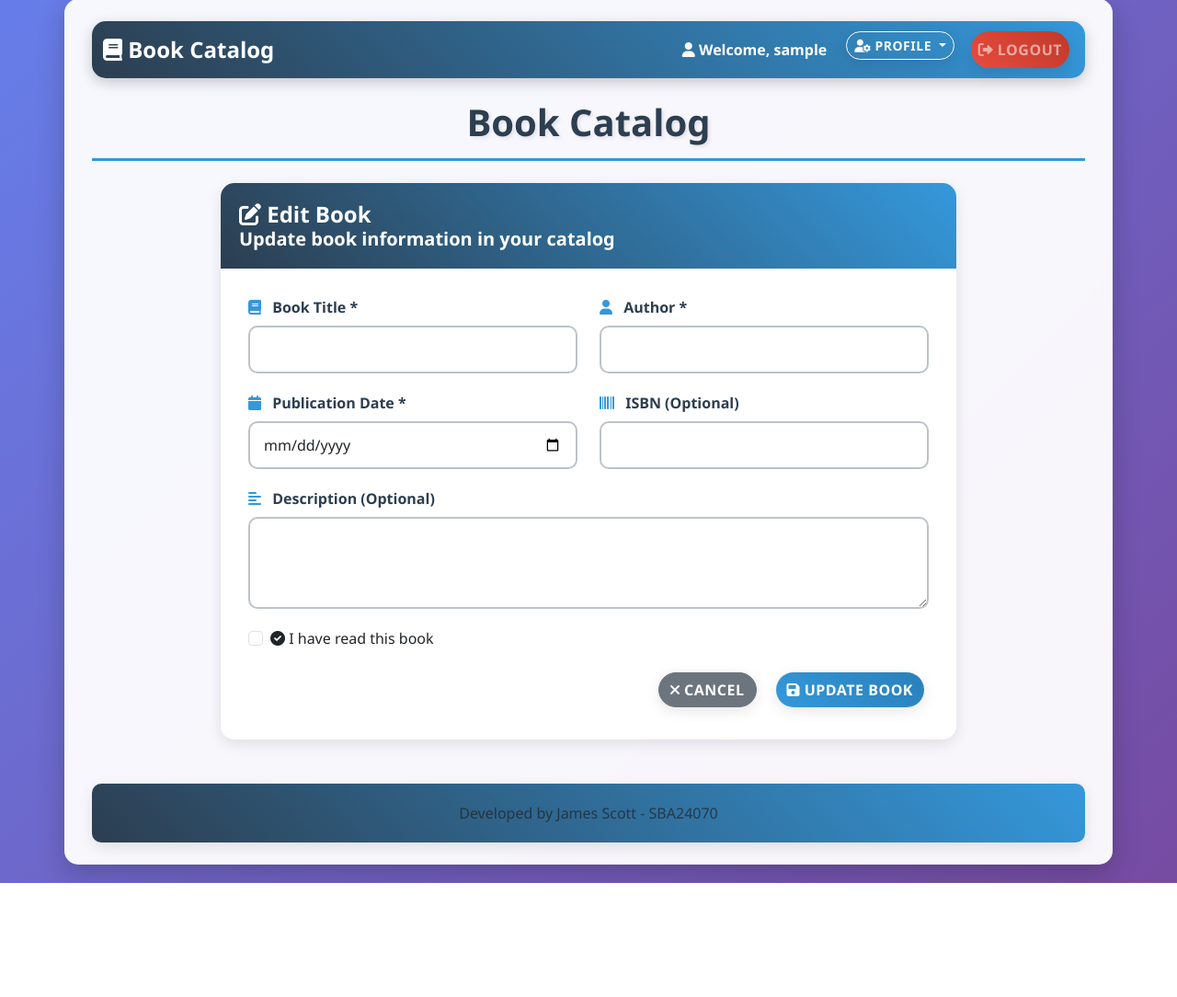
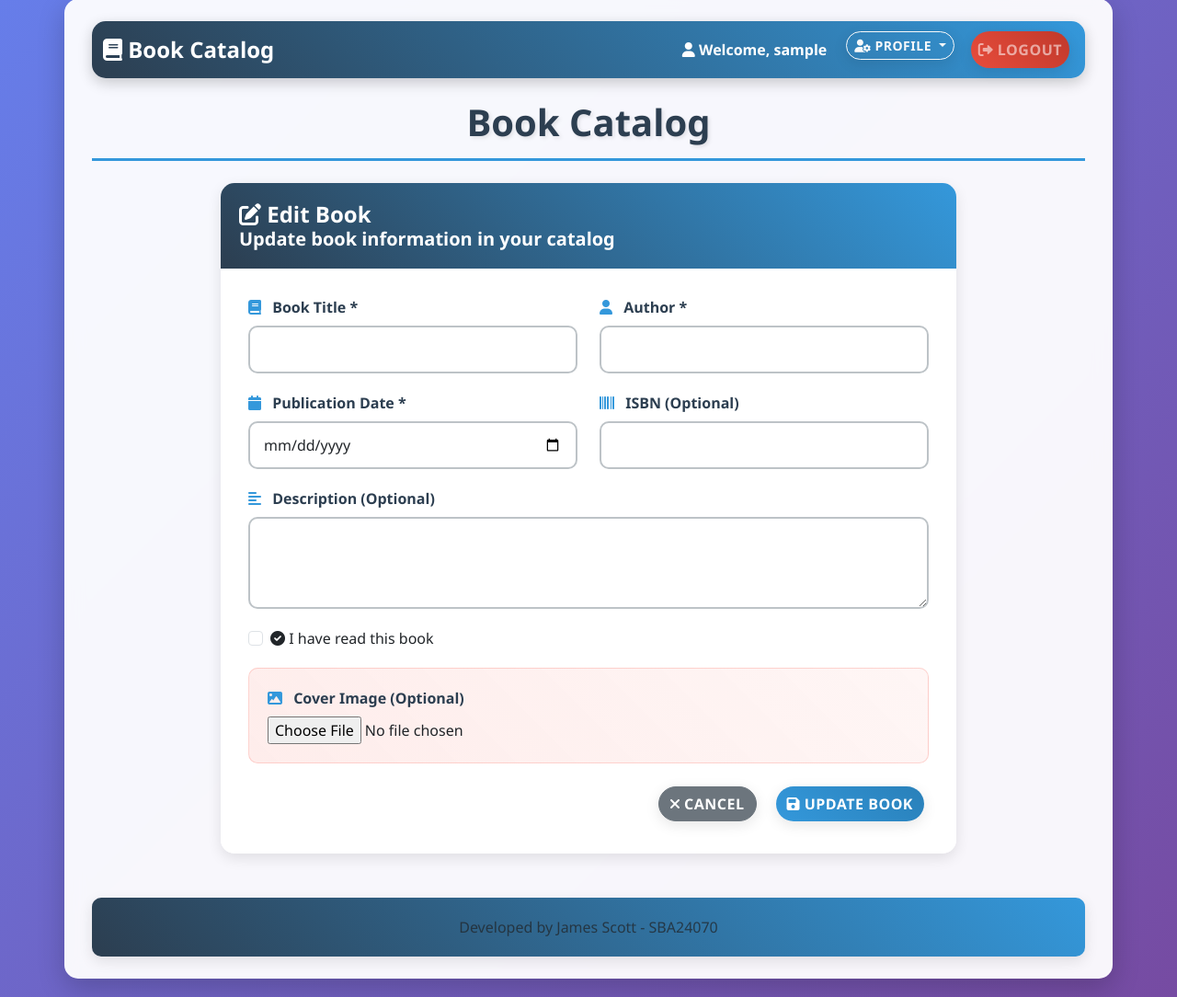
Before and after one commit to Jamesscott34/DevopsCA, a Django app: template books/templates/books/edit_book.html in a window 1280 px wide. Shown: the part 21-1105 px from the top of the page at 92% size. Before the commit the page ends 981 px from the top, so only its background shows below. Run offline with Django 4.2, Linux system fonts and the light colour scheme; the template is opened without the code that fills it: values that come from a table or form of the project are taken from there, others are empty; tables that the repository leaves empty hold one stand-in row (values such as "Sample post").

Commit message:
Add cover image upload field to add_book and edit_book templates
- Added file upload support and cover_image field to both forms.
- Displays current cover image in edit_book template if available.

```diff
--- a/books/templates/books/edit_book.html
+++ b/books/templates/books/edit_book.html
@@ -24,7 +24,7 @@
         <div class="card-body">
             <!-- Edit Book Form -->
             <!-- Django form for editing books with CSRF protection -->
-            <form method="post">
+            <form method="post" enctype="multipart/form-data">
                 {% csrf_token %}
 
                 <!-- Form Fields Container -->
@@ -149,6 +149,27 @@
                     {% endif %}
                 </div>
 
+                <!-- Cover Image Upload Field -->
+                <div class="form-group mt-3">
+                    <label for="{{ form.cover_image.id_for_label }}" class="form-label">
+                        <i class="fas fa-image"></i> Cover Image (Optional)
+                    </label>
+                    {{ form.cover_image }}
+                    {% if form.cover_image.errors %}
+                        <div class="text-danger">
+                            {% for error in form.cover_image.errors %}
+                                <small>{{ error }}</small>
+                            {% endfor %}
+                        </div>
+                    {% endif %}
+                    {% if form.instance.cover_image %}
+                        <div class="mt-2">
+                            <strong>Current Cover Image:</strong><br>
+                            <img src="{{ form.instance.cover_image.url }}" alt="Cover Image" style="max-width: 200px; max-height: 300px; border-radius: 8px;">
+                        </div>
+                    {% endif %}
+                </div>
+
                 <!-- Submit Buttons Section -->
                 <!-- Action buttons for form submission and navigation -->
                 <div class="d-grid gap-2 d-md-flex justify-content-md-end">
```
Also changed, not shown: books/templates/books/add_book.html (+16 -1 lines).
